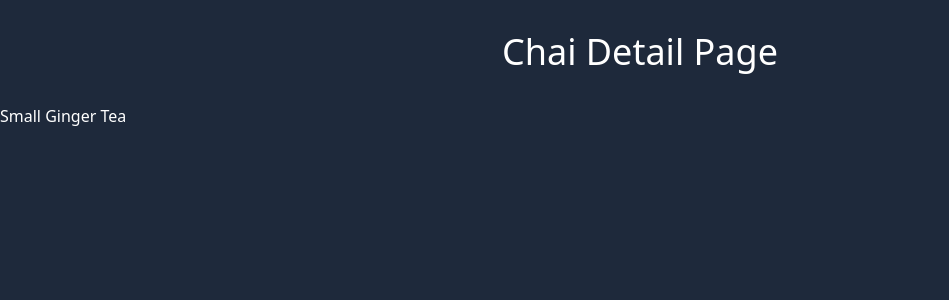
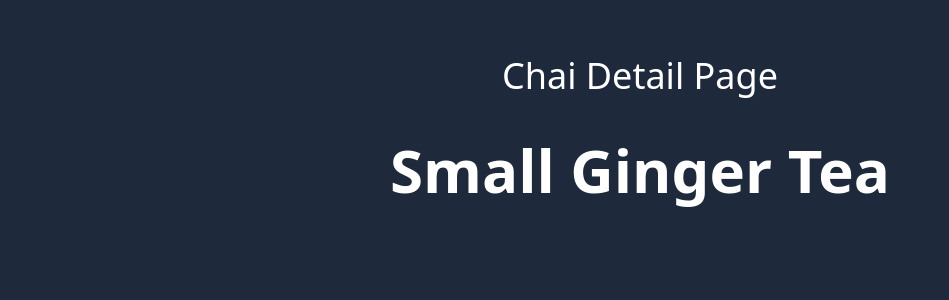
Before and after one commit to sufiyan1234-heu/chaiordjango, a Django app: page /chai/3/ in a window 1280 px wide. Shown: the part 80-380 px from the top of the page, without its empty margins (0-949 px from the left). Run offline with Django 4.2, Linux system fonts and the light colour scheme; data comes from the database, SQL or seed files in the repository; style sheets or scripts are compiled from the project's sources; some libraries are stand-ins or nearby versions.

Commit message:
some changes

```diff
--- a/chai/templates/chai/chai_detail.html
+++ b/chai/templates/chai/chai_detail.html
@@ -6,11 +6,13 @@ Chai Detail Page
 
 {% block content %}
 
-<h1 class="text-white text-4xl text-center capitalize m-8">chai detail page</h1>
+<div class='flex flex-col justify-center items-center gap-3 p-6'>
+    <h1 class="text-white text-4xl text-center capitalize m-8">chai detail page</h1>
 
 {% for chai in chai %}
-<h3 class="text-white">{{chai.name}}</h3>
-<p>{{chai.description}}</p>
+<h1 class="text-white font-bold text-6xl">{{chai.name}}</h1>
+<p class='text-white text-2xl'>{{chai.description}}</p>
+</div>
 {% endfor %}
 
 
```
